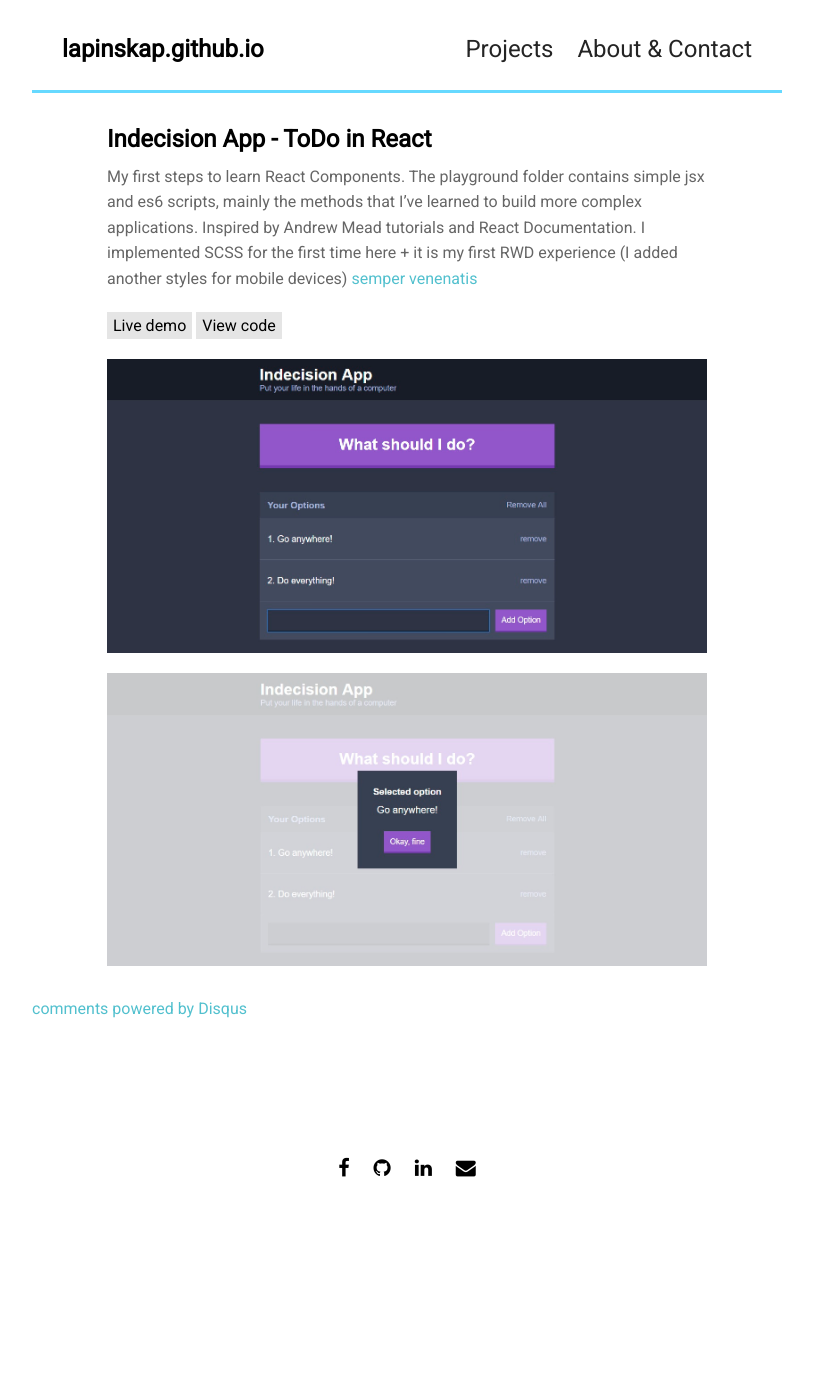
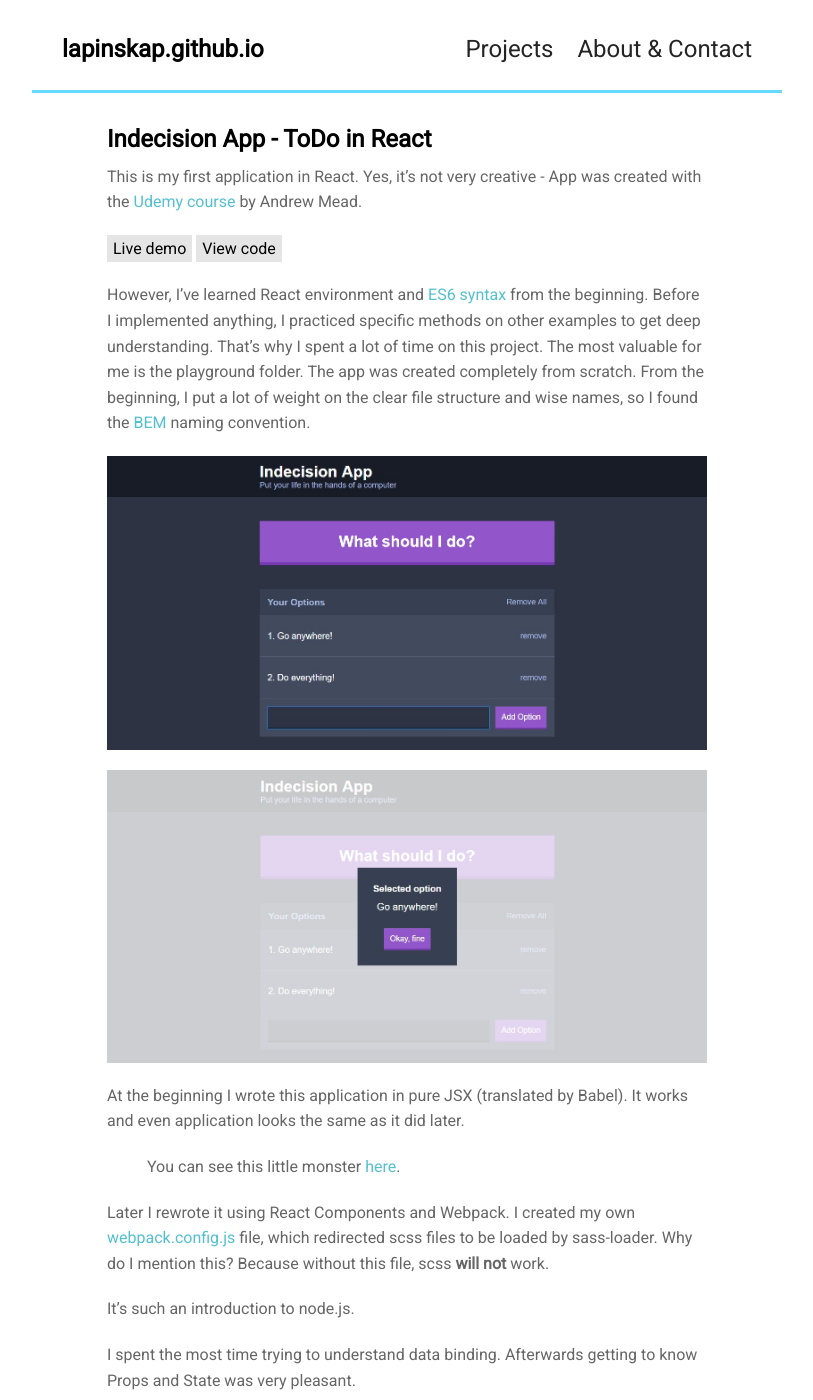
Before and after one commit to lapinskap/lapinskap.github.io, a Jekyll site: the page built from projects/proj-1.md, in a window 1280 px wide and 1400 px high. Shown: the whole window, without its empty margins (233-1046 px from the left). Built offline with Jekyll 4.4.1, drawn with Linux system fonts in a browser that asks for light colours; nearby versions of some CDN libraries; comment, search, counter and statistics services are not loaded; some of the changed text lies outside the part shown.

Commit message:
Rewrite project n.1

```diff
--- a/_data/settings.yml
+++ b/_data/settings.yml
@@ -51,7 +51,7 @@ projects:
 - {name: 'ToDo in React', folder: 'proj-1', file: 'projects/proj-1.html'}
 - {name: 'Expensify with Redux', folder: 'proj-2', file: 'projects/proj-2.html'}
 - {name: 'idea-app - Ruby on Rails', folder: 'proj-3', file: 'projects/proj-3.html'}
-- {name: 'React Chat & PHP', folder: 'proj-4', file: 'projects/proj-4.html'}
+- {name: 'React Chat & socket.io / PHP', folder: 'proj-4', file: 'projects/proj-4.html'}
 - {name: 'AJP Sentiment Analysis - Reactstrap', folder: 'proj-5', file: 'projects/proj-5.html'}
 
 #-------------------------------
--- a/projects/proj-1.md
+++ b/projects/proj-1.md
@@ -3,13 +3,10 @@ layout: post
 title: 'Indecision App - ToDo in React'
 ---
 
-My first steps to learn React Components. The playground folder contains simple jsx and es6 scripts, mainly the methods that I've learned to build more complex applications.
-Inspired by Andrew Mead tutorials and React Documentation.
-I implemented SCSS for the first time here + it is my first RWD experience (I added another styles for mobile devices)
-[semper venenatis](#)
+This is my first application in React. Yes, it's not very creative - App was created with the [Udemy course](https://www.udemy.com/react-2nd-edition/){:target="_blank"} by Andrew Mead.
 
 <a href="http://www.google.com" target="_blank"><button name="button" class="btn">Live demo</button></a>
-<a href="https://gitlab.com/lapinskap/react-components-1" target="_blank"><button name="button" class="btn" >View code</button></a>
+<a href="https://gitlab.com/lapinskap/react-components-1" target="_blank"><button name="button" class="btn">View code</button></a>
 <style>
 .btn {
     color: black;
@@ -19,7 +16,25 @@ I implemented SCSS for the first time here + it is my first RWD experience (I ad
 }
 </style>
 
+However, I've learned React environment and [ES6 syntax](https://developer.mozilla.org/en-US/docs/Web/JavaScript/Reference/Functions/Arrow_functions){:target="_blank"} from the beginning. Before I implemented anything, I practiced specific methods on other examples to get deep understanding. That's why I spent a lot of time on this project. The most valuable for me is the playground folder. The app was created completely from scratch. From the beginning, I put a lot of weight on the clear file structure and wise names, so I found the [BEM](https://en.bem.info/methodology/key-concepts/){:target="_blank"} naming convention.
 
 {% include image.html url="http://www.gratisography.com" image="projects/proj-1/dog.jpg" %}
 
 {% include image.html url="http://www.gratisography.com" image="projects/proj-1/wall.jpg" %}
+
+
+
+At the beginning I wrote this application in pure JSX (translated by Babel). It works and even application looks the same as it did later.
+> You can see this little monster [here](https://gitlab.com/lapinskap/react-components-1/blob/master/src/playground/jsx-indecision.js){:target="_blank"}.
+
+
+Later I rewrote it using React Components and Webpack.
+I created my own [webpack.config.js](https://gitlab.com/lapinskap/react-components-1/blob/master/webpack.config.js){:target="_blank"} file, which redirected scss files to be loaded by sass-loader. Why do I mention this? Because without this file, scss **will not** work.
+
+It's such an introduction to node.js.
+
+I spent the most time trying to understand data binding. Afterwards getting to know Props and State was very pleasant.
+
+I used also Third-Party component called "React Modal" - that's the window that pops up when pressing the main button. This application was my first RWD experience - I used `rem` in css and media queries breakpoints to set up another view for small screens:
+
+{% include image.html url="http://www.gratisography.com" image="projects/proj-1/mobile.jpg" %}
```
Also changed, not shown: projects/proj-4.md (+1 -1 lines), assets/img/projects/proj-1/mobile.jpg (added), 5 other files.
